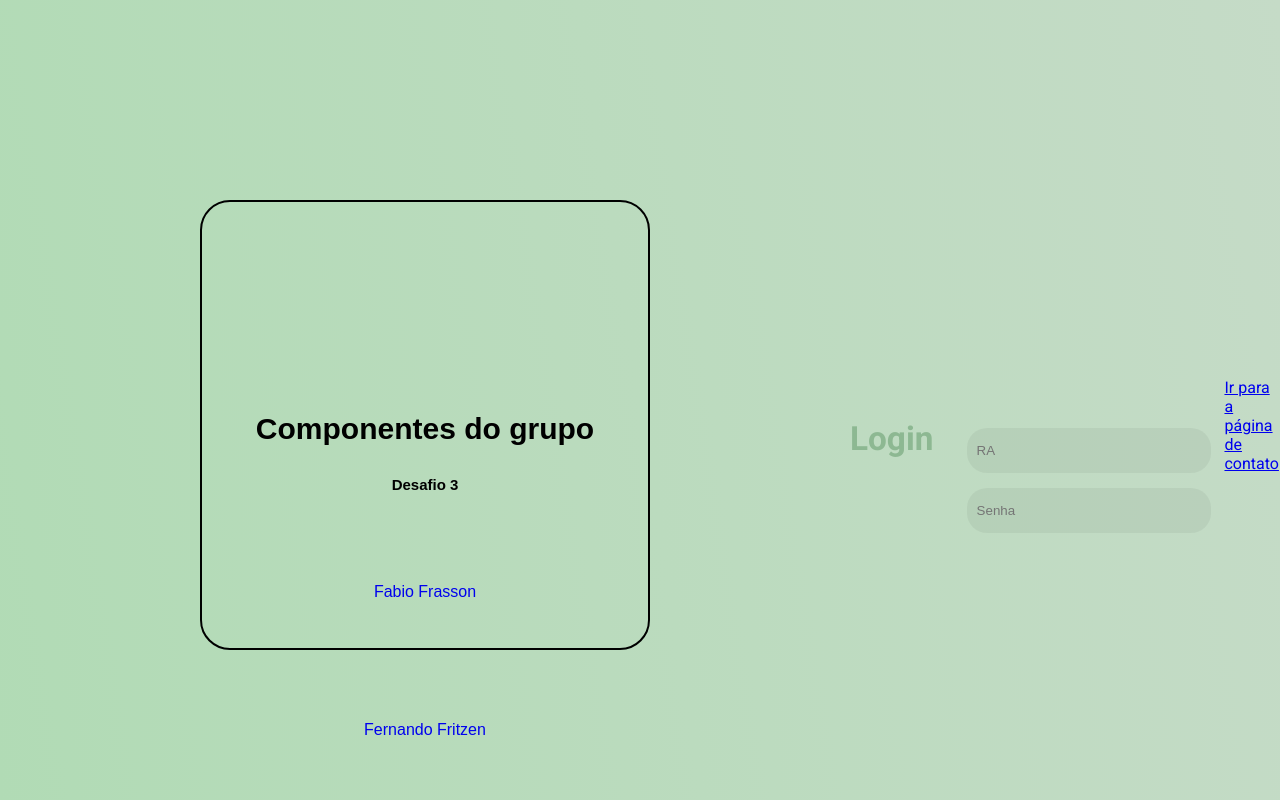
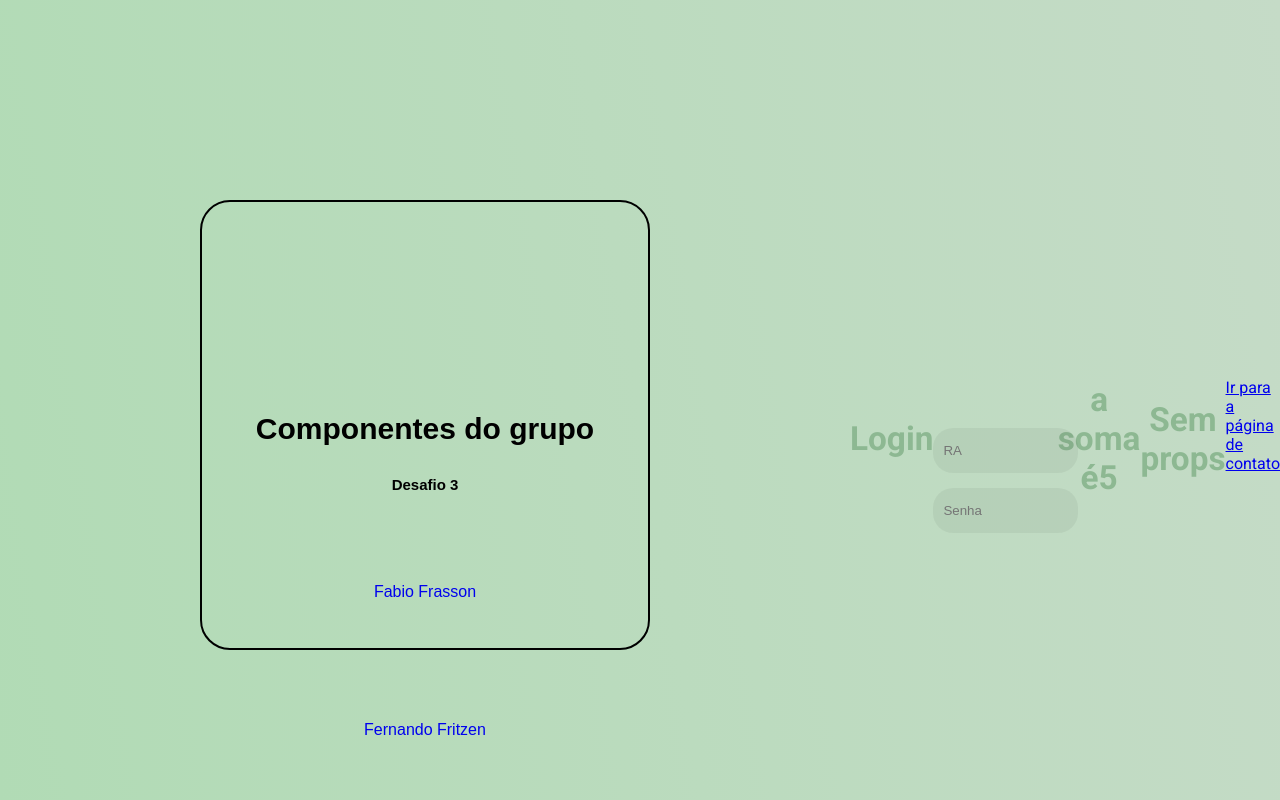
Before and after one commit to SundaeRaul/desafio3, a React (Create React App) app: page / in a window 1280 px wide. Shown: the top 800 px of the page. Built offline with nearby package versions, Linux system fonts and the light colour scheme.

Commit message:
componente com e sem props teste

```diff
--- /dev/null
+++ b/src/components/Sobre-components/Comprops.jsx
@@ -0,0 +1,16 @@
+import React from 'react'
+import '../../styles/Sobre-estilo.css'
+
+const Sobre = (props) =>{
+    function soma(a, b){
+        return a+b
+    }
+    return(
+    <h1>a soma é{soma(props.n1, props.n2)}</h1>
+    );
+}
+
+
+
+
+export default Sobre;
--- /dev/null
+++ b/src/components/Sobre-components/Sobre.jsx
@@ -0,0 +1,14 @@
+import React from 'react'
+import '../../styles/Sobre-estilo.css'
+
+const SobreSemProps = (props) =>{
+
+    return(
+    <h1>Sem props </h1>
+    );
+}
+
+
+
+
+export default SobreSemProps;
--- a/src/pages/App.js
+++ b/src/pages/App.js
@@ -2,6 +2,9 @@ import React from 'react';
 import '../App.css';
 import Fabio from '../components/Fabio'
 import Raul from '../components/Raul'
+import SobreSemProps from '../components/Sobre-components/Sobre'
+import Sobre from '../components/Sobre-components/Comprops'
+
 
 import { Link } from 'react-router-dom';
 
@@ -12,6 +15,11 @@ export default () =>
 
       <Raul/>
 
+      <Sobre n1={2} n2={3}/>
+      <SobreSemProps/>
+
+
+
       <p>
         <Link to="/Contato">Ir para a página de contato</Link>
       </p>
--- /dev/null
+++ b/src/pages/Sobre.js
@@ -0,0 +1,11 @@
+import React from 'react'
+
+import soma from '../components/Sobre-components/Sobre'
+
+function Sobre(){
+    return(
+        <soma n1={5} n2={2}/>    );
+
+}
+
+export default Sobre;
--- a/src/routes.js
+++ b/src/routes.js
@@ -4,6 +4,7 @@ import App from './pages/App';
 import Contato from './pages/Contato';
 import Index from './pages/index';
 import Login from './pages/Login';
+import Sobre from './pages/Sobre';
 
 
 import { Switch, Route } from 'react-router-dom';
@@ -17,6 +18,8 @@ function Routes(){
             <Route path="/Contato" component={Contato} />
             <Route path="/Index" component={Index} />
             <Route path="/Login" component={Login} />
+            <Route path="/Sobre" component={Sobre} />
+
         </Switch>
     );
 }
--- /dev/null
+++ b/src/styles/Sobre-estilo.css
@@ -0,0 +1,4 @@
+h1{
+    text-align: center;
+
+}
```
Also changed, not shown: 1 other file (tests, documents, lock files or other folders).
